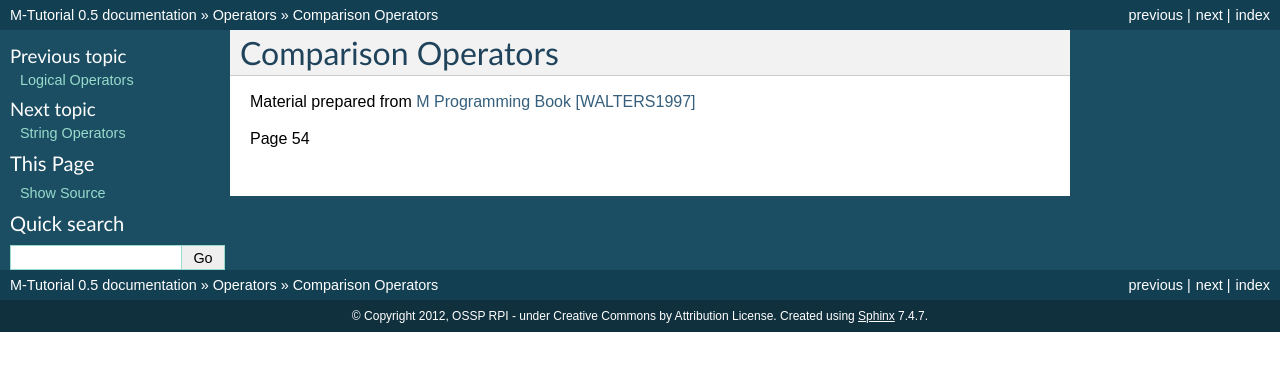
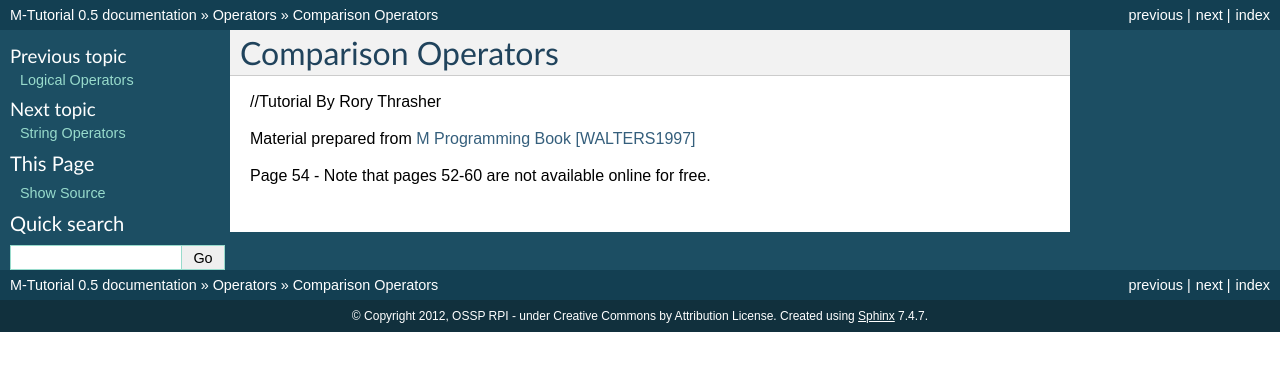
Before and after one commit to luisibanez/M-Tutorial, a Sphinx documentation site: the page built from source/Comparison_Operators.rst, in a window 1280 px wide. Shown: the top 371 px of the page. Built offline with Sphinx 7.4.7, drawn with Linux system fonts in a browser that asks for light colours.

```diff
--- a/source/Comparison_Operators.rst
+++ b/source/Comparison_Operators.rst
@@ -1,10 +1,31 @@
 ====================
 Comparison Operators
 ====================
+//Tutorial By Rory Thrasher
+
+
+
+
+
+
+
+
+
+
+
+
+
+
+
+
+
+
+
+
 
 Material prepared from `M Programming Book`_ [WALTERS1997]_
 
-Page 54
+Page 54 - Note that pages 52-60 are not available online for free.
 
 
 .. _M Programming book: http://books.google.com/books?id=jo8_Mtmp30kC&printsec=frontcover&dq=M+Programming&hl=en&sa=X&ei=2mktT--GHajw0gHnkKWUCw&ved=0CDIQ6AEwAA#v=onepage&q=M%20Programming&f=false
```
